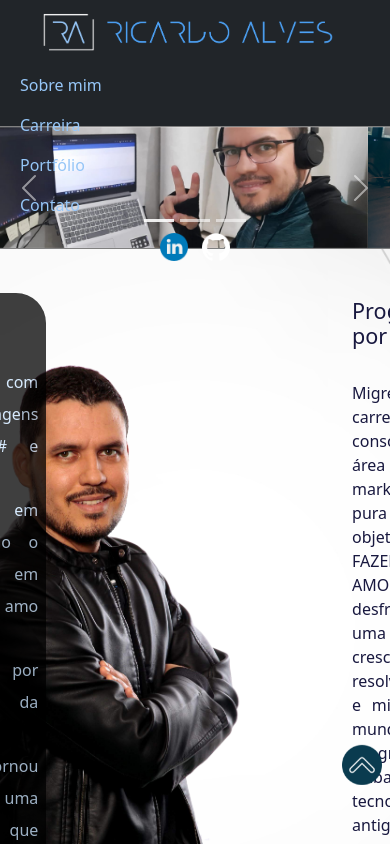
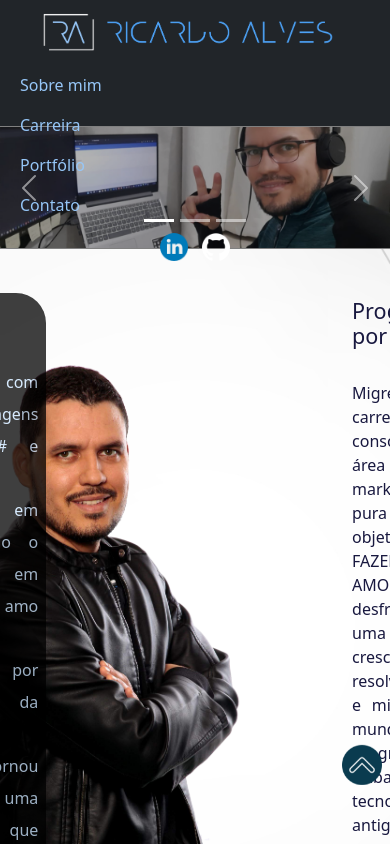
Before and after one commit to ricardoalves21/Portfolio, an Angular app in the folder portfolio/: page / in a window 390 px wide. Shown: the top 844 px of the page. Built offline with nearby package versions, Linux system fonts and the light colour scheme.

Commit message:
Ajustes no portfolio para deploy

```diff
--- a/portfolio/src/app/carousel/carousel.component.css
+++ b/portfolio/src/app/carousel/carousel.component.css
@@ -4,6 +4,6 @@
 .slide {
   border-bottom: 1px solid gray;
 }
-.texto-coursel-2 {
-
+.carousel-item img {
+  filter: brightness(70%);
 }
--- a/portfolio/src/app/carousel/carousel.component.html
+++ b/portfolio/src/app/carousel/carousel.component.html
@@ -1,76 +1,37 @@
-<div id="carouselExampleCaptions" class="carousel slide" data-bs-ride="carousel">
+<div id="carouselExampleCaptions" class="carousel slide">
   <div class="carousel-indicators">
-    <button
-      type="button"
-      data-bs-target="#carouselExampleCaptions"
-      data-bs-slide-to="0"
-      class="active"
-      aria-current="true"
-      aria-label="Slide 1"
-    ></button>
-    <button
-      type="button"
-      data-bs-target="#carouselExampleCaptions"
-      data-bs-slide-to="1"
-      aria-label="Slide 2"
-    ></button>
-    <button
-      type="button"
-      data-bs-target="#carouselExampleCaptions"
-      data-bs-slide-to="2"
-      aria-label="Slide 3"
-    ></button>
+    <button type="button" data-bs-target="#carouselExampleCaptions" data-bs-slide-to="0" class="active" aria-current="true" aria-label="Slide 1"></button>
+    <button type="button" data-bs-target="#carouselExampleCaptions" data-bs-slide-to="1" aria-label="Slide 2"></button>
+    <button type="button" data-bs-target="#carouselExampleCaptions" data-bs-slide-to="2" aria-label="Slide 3"></button>
   </div>
   <div class="carousel-inner">
     <div class="carousel-item active">
-      <img
-        src="../../../assets/imagens/banner-trabalho.png"
-        class="d-block w-100"
-        alt="..."
-      />
-      <div class="carousel-caption d-none d-md-block texto-coursel-1">
+      <img src="../../../assets/imagens/banner-trabalho.png" class="d-block w-100" alt="...">
+      <div class="carousel-caption d-none d-md-block">
         <h5>Trabalho ???</h5>
         <p>"Faça o que ama e jamais estará trabalhando".</p>
       </div>
     </div>
     <div class="carousel-item">
-      <img
-        src="../../../assets/imagens/banner-portfolio.png"
-        class="d-block w-100"
-        alt="..."
-      />
-      <div class="carousel-caption d-none d-md-block texto-coursel-2">
+      <img src="../../../assets/imagens/banner-portfolio.png" class="d-block w-100" alt="...">
+      <div class="carousel-caption d-none d-md-block">
         <h5>Portfólio</h5>
         <p>Um pouquinho do que eu sei fazer.</p>
       </div>
     </div>
     <div class="carousel-item">
-      <img
-        src="../../../assets/imagens/banner-carreira.png"
-        class="d-block w-100"
-        alt="..."
-      />
-      <div class="carousel-caption d-none d-md-block texto-coursel-3">
+      <img src="../../../assets/imagens/banner-carreira.png" class="d-block w-100" alt="...">
+      <div class="carousel-caption d-none d-md-block">
         <h5>Carreira</h5>
         <p>"Uma carreira é construída em público, talento em privado".</p>
       </div>
     </div>
   </div>
-  <button
-    class="carousel-control-prev"
-    type="button"
-    data-bs-target="#carouselExampleCaptions"
-    data-bs-slide="prev"
-  >
+  <button class="carousel-control-prev" type="button" data-bs-target="#carouselExampleCaptions" data-bs-slide="prev">
     <span class="carousel-control-prev-icon" aria-hidden="true"></span>
     <span class="visually-hidden">Previous</span>
   </button>
-  <button
-    class="carousel-control-next"
-    type="button"
-    data-bs-target="#carouselExampleCaptions"
-    data-bs-slide="next"
-  >
+  <button class="carousel-control-next" type="button" data-bs-target="#carouselExampleCaptions" data-bs-slide="next">
     <span class="carousel-control-next-icon" aria-hidden="true"></span>
     <span class="visually-hidden">Next</span>
   </button>
--- a/portfolio/src/app/portfolio/trabalhos/trabalhos.component.html
+++ b/portfolio/src/app/portfolio/trabalhos/trabalhos.component.html
@@ -28,7 +28,7 @@
           <ul>
             <li>MYSQL</li>
           </ul>
-          <a href="#" class="btn btn-primary">Conhecer</a>
+          <a href="https://tarefas.rical.dev.br/" class="btn btn-primary">Conhecer</a>
         </div>
       </div>
     </div>
@@ -70,7 +70,7 @@
           alt="Imagem de capa do card"
         />
         <div class="card-body">
-          <h6 class="card-title">CALCULADORA BÁSICA</h6>
+          <h6 class="card-title">CALCULADORAS</h6>
           <p class="card-text">Front-end</p>
           <ul>
             <li>Angular</li>
@@ -86,7 +86,7 @@
           <ul>
             <li>MYSQL</li>
           </ul>
-          <a href="https://calculadora.rical.dev.br/" class="btn btn-primary">Conhecer</a>
+          <a href="https://pagcalc.rical.dev.br/" class="btn btn-primary">Conhecer</a>
         </div>
       </div>
     </div>
```
